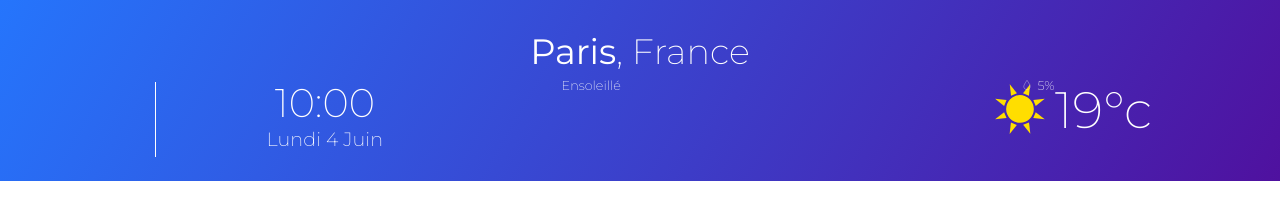
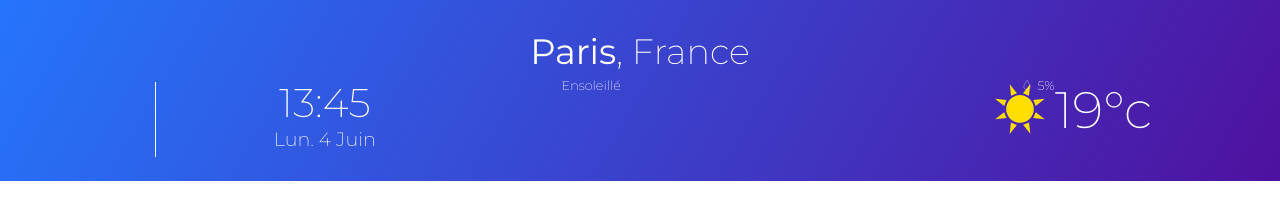
Before and after one commit to leonicaisse/weathereact, a React (Create React App) app: page / in a window 1280 px wide. Shown: the top 201 px of the page. Built offline with nearby package versions, Linux system fonts and the light colour scheme.

Commit message:
Minutes // Hours Day array change

```diff
--- a/src/App.js
+++ b/src/App.js
@@ -6,6 +6,10 @@ class App extends Component {
 
     constructor() {
         super();
+        let CurrentMinutes = new Date(),
+            minutes = CurrentMinutes.getMinutes();
+        let CurrentHour = new Date(),
+            hour = CurrentHour.getHours();
         let CurrentDay = new Date(),
             day = CurrentDay.getDay();
         let CurrentMonth = new Date(),
@@ -13,6 +17,8 @@ class App extends Component {
         let NumberDay = new Date(),
             number = NumberDay.getDate()
         this.state = {
+            minutes : minutes,
+            hour: hour,
             day: day,
             month: month,
             number: number,
@@ -21,7 +27,7 @@ class App extends Component {
     }
     render() {
         const monthNames = ["Janvier", "Fevrier", "Mars", "Avril", "Mai","Juin","Juillet", "Aout", "Septembre", "Octobre", "Novembre","Decembre"];
-        const dayNames = ["Dimanche","Lundi","Mardi","Mercredi","Jeudi","Vendredi","Samedi"];
+        const dayNames = ["Dim.","Lun.","Mar.","Mer.","Jeu.","Ven.","Sam."];
         let day=this.state.day;
         let month=this.state.month;
         let number= this.state.number;
@@ -32,7 +38,7 @@ class App extends Component {
                     <p className="city"><span className="cityName">Paris</span>, France</p>
                     <div className="currentWeather">
                         <div className="blockDate">
-                            <p className="currentTime">10:00</p>
+                            <p className="currentTime">{this.state.hour}:{this.state.minutes}</p>
                             <p className="currentDay">{dayNames[day]} {number} {monthNames[month]}</p>
                         </div>
                         <div className="blockWeather">
```
